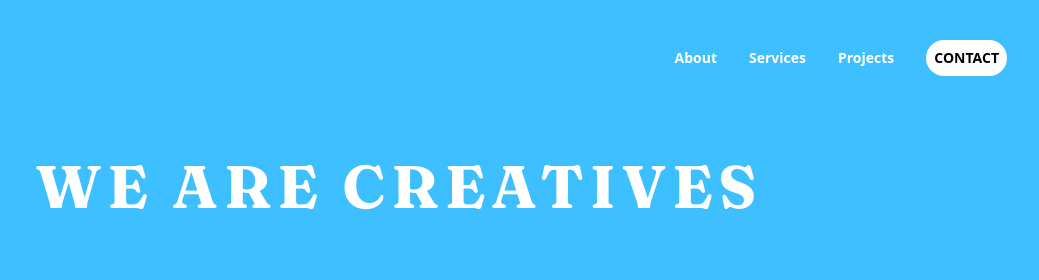
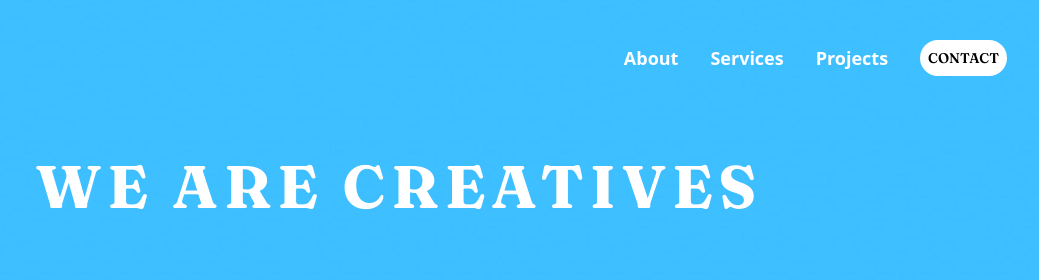
Before and after one commit to Oladelesunkanmi/Landing-Page-Tailwind-CSS, a plain HTML site: page sunnyside-agency-landing-page-main/index.html in a window 1280 px wide. Shown: the top 280 px of the page, 241-1280 px from the left. Drawn offline with nearby package versions, Linux system fonts and the light colour scheme.

Commit message:
adjusting text

```diff
--- a/sunnyside-agency-landing-page-main/index.html
+++ b/sunnyside-agency-landing-page-main/index.html
@@ -36,10 +36,10 @@
         </div>
         <el-popover-group class="hidden lg:flex lg:gap-x-12">
           <div class="relative flex items-center gap-x-8">
-            <a href="#" class="text-sm font-semibold text-white">About</a>
-            <a href="#" class="text-sm font-semibold text-white">Services</a>
-            <a href="#" class="text-sm font-semibold text-white">Projects</a>
-            <button class="text-sm font-semibold text-black rounded-full bg-white p-2">CONTACT</button>
+            <a href="#" class="text-lg font-semibold text-white">About</a>
+            <a href="#" class="text-lg font-semibold text-white">Services</a>
+            <a href="#" class="text-lg font-semibold text-white">Projects</a>
+            <button class="text-sm font-semibold text-black rounded-full bg-white font-[Fraunces] p-2">CONTACT</button>
           </div>
         </el-popover-group>
 
@@ -73,7 +73,7 @@
                     <a href="#"
                       class="-mx-3 block rounded-lg px-3 py-2 text-base/7 font-semibold text-white hover:bg-white/5">Project</a>
                   </div>
-                  <button class="text-sm font-semibold text-black rounded-full bg-white p-2">CONTACT</button>
+                  <button class="text-sm font-semibold text-black rounded-full bg-white font-[Fraunces] p-2">CONTACT</button>
 
                 </div>
               </div>
```
